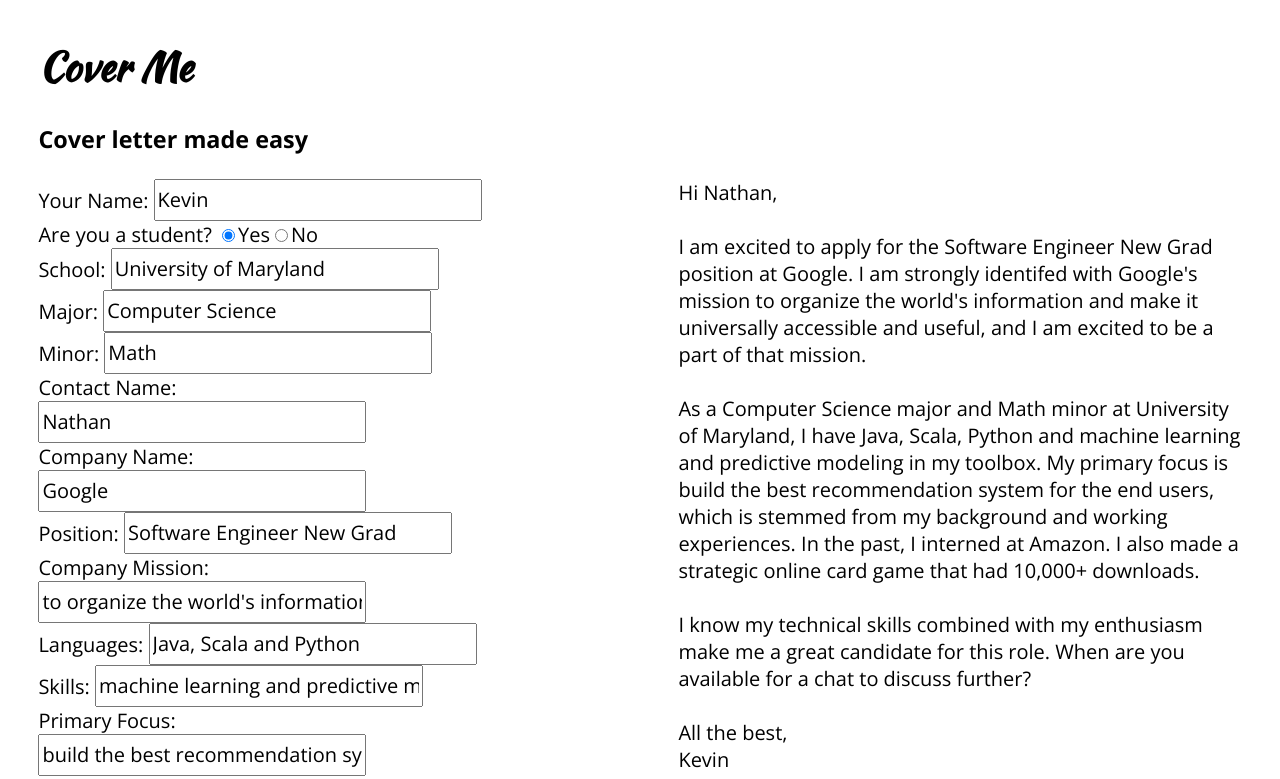
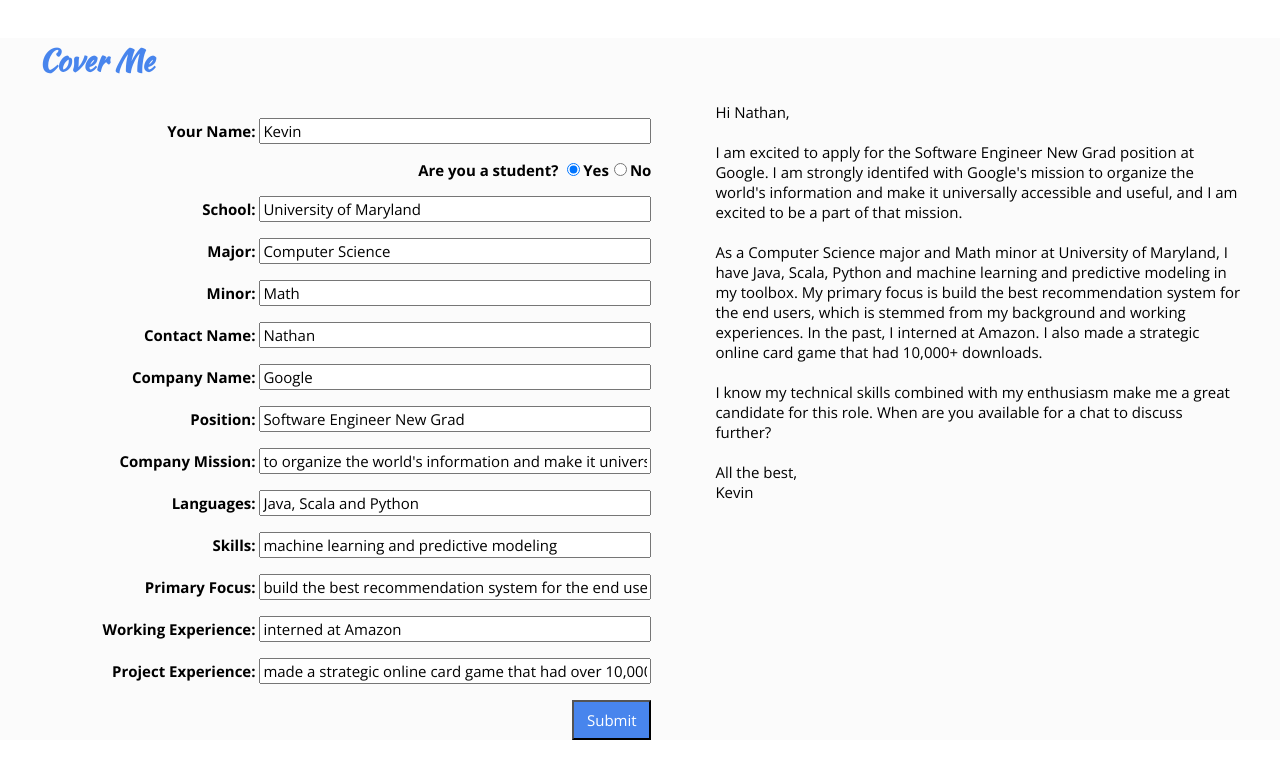
Before and after one commit to katie-truong/cover-me, a React (Create React App) app in the folder client/: page / in a window 1280 px wide. Shown: the top 779 px of the page. Built offline with nearby package versions, Linux system fonts and the light colour scheme.

Commit message:
Add reasonable CSS

```diff
--- a/client/src/App.js
+++ b/client/src/App.js
@@ -28,7 +28,7 @@ class App extends React.Component {
 				school: 'University of Maryland',
 				major: 'Computer Science',
 				minor: 'Math',
-				title: '',
+				title: 'Software Engineer',
         languages: 'Java, Scala, Python',
 				skills: 'machine learning and predictive modeling',
 				primaryFocus: 'build the best recommendation system for the end users',
@@ -56,7 +56,6 @@ class App extends React.Component {
     return (
       <div className="body">
         <h1 className="title">Cover Me</h1>
-        <h3 className="tagline">Cover letter made easy</h3>
         <div className="main">
           <Form handleSubmitButtonClick={this.handleSubmitButtonClick}/>
           <Message data={this.state.data}/>
--- a/client/src/Form.js
+++ b/client/src/Form.js
@@ -127,6 +127,7 @@ class Form extends React.Component {
 							className="textField"
 							type="text"
 							name="title"
+							defaultValue="Software Engineer"
 							onChange={this.handleChange} />
 					</div>
 				</div>
--- a/client/src/Message.js
+++ b/client/src/Message.js
@@ -62,7 +62,7 @@ class Message extends React.Component {
         //     </div>
         // }
         return(
-            <div>
+            <div className="message">
                 Hi {toWhom}, <br></br>
                 <br></br>
                 I am excited to apply for the {this.props.data.position} position at {this.props.data.companyName}.
--- a/client/src/css/App.css
+++ b/client/src/css/App.css
@@ -1,17 +1,25 @@
 @import url('https://fonts.googleapis.com/css?family=Kaushan+Script|Open+Sans:400,700|PT+Serif:400,700|Roboto:400,700');
+
+#root {
+  background-color: #FBFBFB;
+}
 
 h1 {
   font-family: 'Kaushan Script', cursive, serif;
+  color: #4885ed;
 }
 
 
 .body {
   margin: 3vw;
   font-family: 'Open Sans', serif;
-  font-size: 20px;
+  font-size: 15px;
 }
 
 
 .main {
-  display: flex;
+  display: grid;
+  grid-template-columns: auto auto;
+  grid-column-gap: 5vw;
+  /* grid-template-rows: auto auto; */
 }
--- a/client/src/css/Form.css
+++ b/client/src/css/Form.css
@@ -1,15 +1,31 @@
+@import url('https://fonts.googleapis.com/css?family=Kaushan+Script|Open+Sans:400,700|PT+Serif:400,700|Roboto:400,700');
+
 .mainForm {
-    max-width: 36vw;
-    margin-right: 15vw;
+    width: 100%;
+    text-align: right;
+    margin-right: 5vw !important;
 }
 
 div.section {
-    width: 35vw;
+    padding-top: 2vh;
 }
 
 .textField {
-    height: 36px;
-    width: 25vw;
+    height: 20px;
+    width: 30vw;
     font-family: 'Open Sans', serif;
-    font-size: 20px;
+    font-size: 15px;
   }
+
+.submit {
+    font-family: 'Open Sans', sans-serif;
+    font-size: 15px;
+    padding: 1vh 1vw;
+    margin-top: 2vh;
+    background-color: #4885ed;
+    color: white;
+}
+
+label {
+    font-weight: 700;
+}
--- /dev/null
+++ b/client/src/css/Message.css
@@ -0,0 +1,3 @@
+.message {
+    margin-left: 5vw !important;
+}
```
